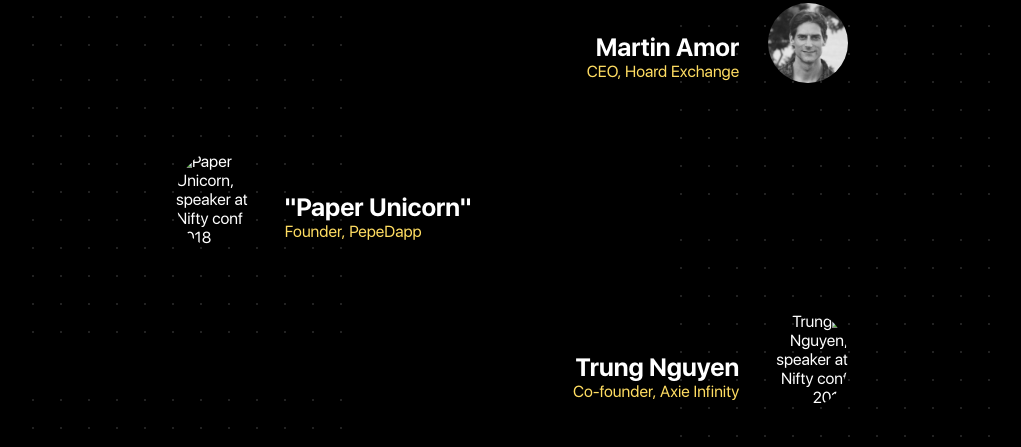
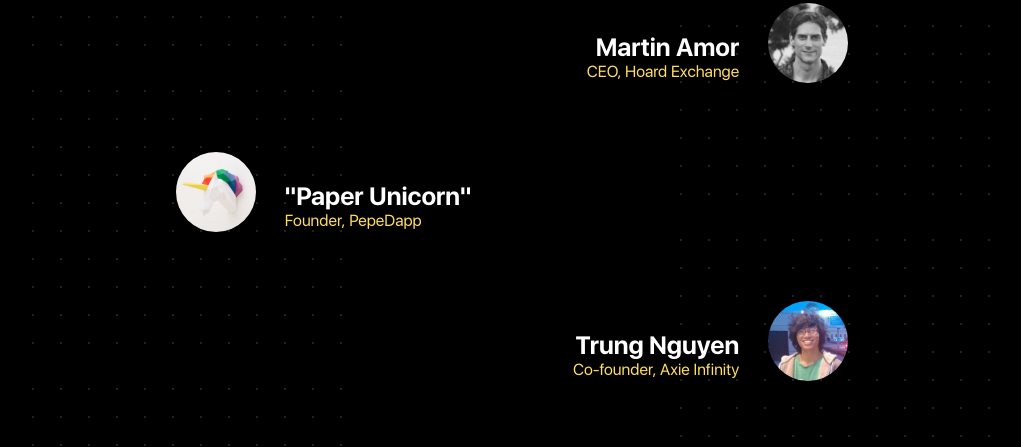
Before and after one commit to decentraland/nifty-gg, a plain HTML site: page index.html in a window 1280 px wide. Shown: the part 4391-4838 px from the top of the page, without its empty margins (128-1149 px from the left). Drawn offline with nearby package versions, Linux system fonts and the light colour scheme; files that its build step writes are made by us from their sources.

Commit message:
add missing pics

```diff
--- a/index.html
+++ b/index.html
@@ -257,14 +257,14 @@
 								</div>
 							</div>
 							<div class="speaker day-2">
-								<img src='img/speaker-paper-unicorn.jpg' alt='Paper Unicorn, speaker at Nifty conf 2018'>
+								<img src='img/speaker-paper-unicorn.png' alt='Paper Unicorn, speaker at Nifty conf 2018'>
 								<div class="speaker-info">
 									<p class="name">"Paper Unicorn"</p>
 									<p class="company">Founder, PepeDapp</p>
 								</div>
 							</div>
 							<div class="speaker day-2">
-								<img src='img/speaker-trung-nguyen.jpg' alt='Trung Nguyen, speaker at Nifty conf 2018'>
+								<img src='img/speaker-trung-nguyen.jpeg' alt='Trung Nguyen, speaker at Nifty conf 2018'>
 								<div class="speaker-info">
 									<p class="name">Trung Nguyen</p>
 									<p class="company">Co-founder, Axie Infinity</p>
```
Also changed, not shown: img/speaker-gabby-dizon.jpg (added), img/speaker-paper-unicorn.png (added), img/speaker-trung-nguyen.jpeg (added).
